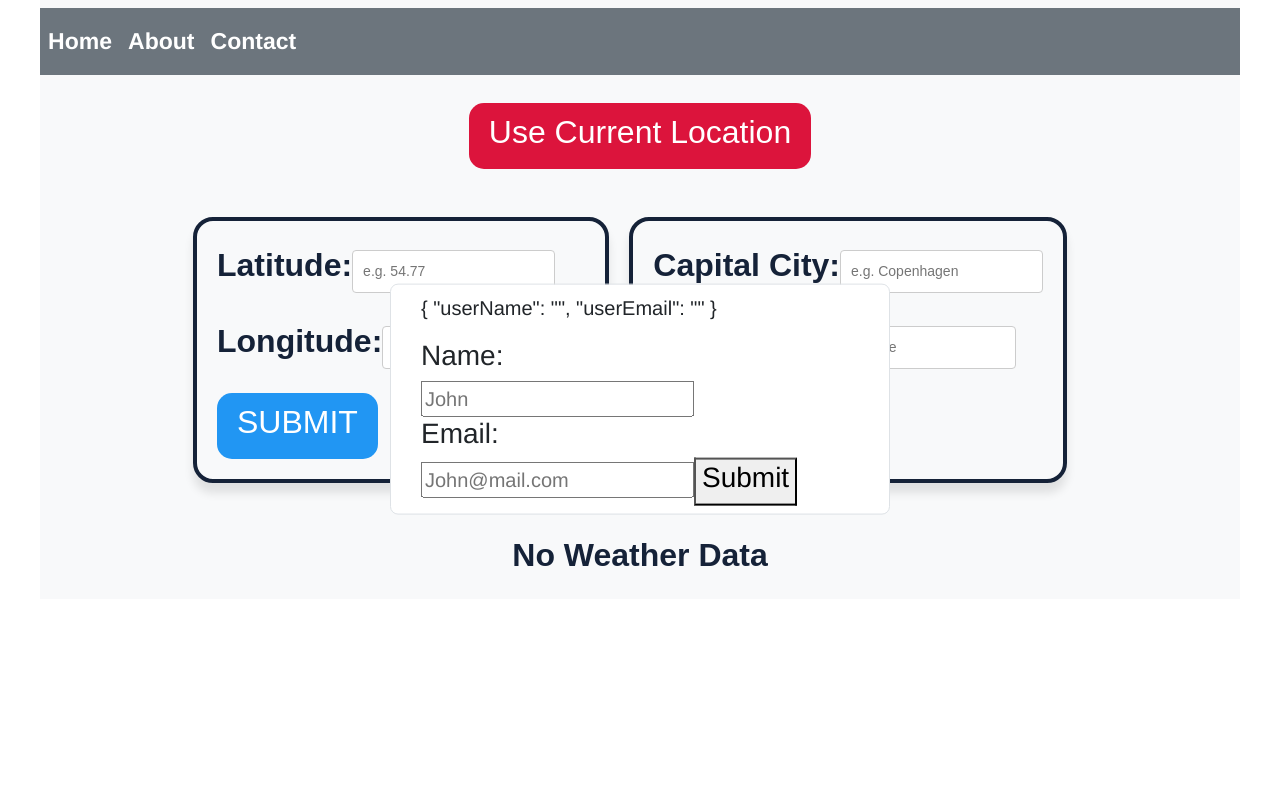
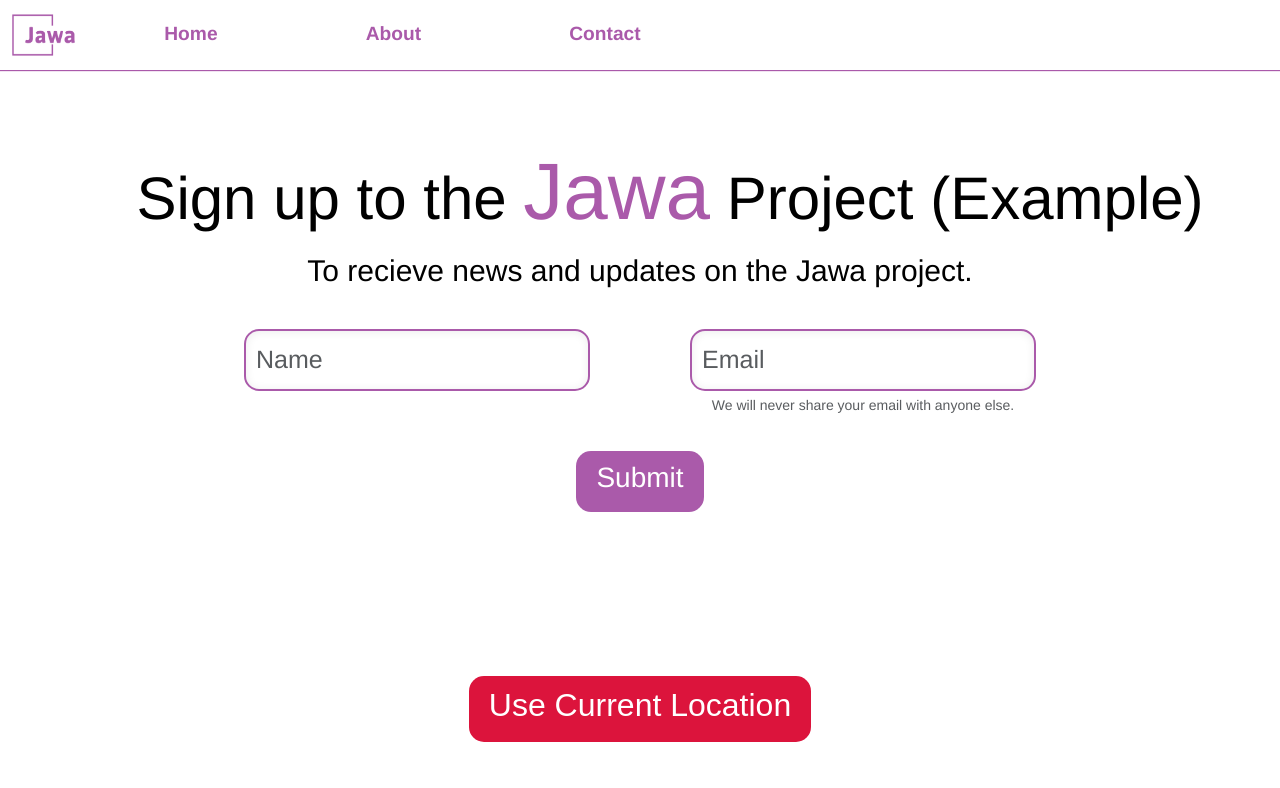
Before and after one commit to Kamran6433/Weather_Application, a Vue app in the folder my-weather-application/: page / in a window 1280 px wide. Shown: the top 788 px of the page. Built offline with nearby package versions, Linux system fonts and the light colour scheme; what vue-resource would draw is missing.

Commit message:
Mainly design

```diff
--- a/my-weather-application/public/index.html
+++ b/my-weather-application/public/index.html
@@ -3,8 +3,9 @@
   <head>
     <meta charset="utf-8">
     <meta http-equiv="X-UA-Compatible" content="IE=edge">
-    <meta name="viewport" content="width=device-width,initial-scale=1.0">
-    <link rel="icon" href="<%= BASE_URL %>favicon.ico">
+    <meta name="viewport" content="width=device-width, initial-scale=1.0, user-scalable=no">
+    <!-- <meta name="viewport" content="width=device-width, initial-scale=1.0> -->
+    <link rel="shortcut icon" type="image/x-icon" href="/assets/jawa-logo.png" />
     <title><%= htmlWebpackPlugin.options.title %></title>
   </head>
   <body>
--- a/my-weather-application/src/App.vue
+++ b/my-weather-application/src/App.vue
@@ -1,6 +1,13 @@
 <template>
-    <div id="app" class="centering bg-light">
+    <div id="app" class="centering">
       <nav-bar></nav-bar>
+      <br/>
+      <br/>
+      <br/>
+      <br/>
+      <br/>
+      <br/>
+      <section>
         <div id="form" v-if="!userInformation.userName">
           <!-- You need to listen for the event that you emmitted in the child componenet and also catch the data through ¢event -->
           <user-information-form v-bind:user-information="userInformation" v-on:changeUserInformationDataEmitted="updateUserInformation($event)"></user-information-form>
@@ -8,9 +15,16 @@
           <!-- <userInformationForm v-bind:user-information="userInformation" v-on:changeUserInformationDataEmitted="updateUserInformation($event)"></userInformationForm> -->
         </div>
         <div v-else>
-        <h1>{{ userInformation.userName }} {{ userInformation.userEmail }}</h1>
+          <h1>Welcome: {{ userInformation.userName }} {{ userInformation.userEmail }}</h1>
         </div>
+        <br/>
+        <br/>
+        <br/>
+        <br/>
+        <br/>
+        <br/>
         <router-view></router-view>
+      </section>
     </div>
 </template>
 
@@ -54,7 +68,7 @@ export default {
 
 <style>
 #app {
-    font-family: Avenir, Helvetica, Arial, sans-serif;
+    /* font-family: Avenir, Helvetica, Arial, sans-serif; */
     -webkit-font-smoothing: antialiased;
     -moz-osx-font-smoothing: grayscale;
     color: #152238;
@@ -64,21 +78,17 @@ export default {
 .centering {
     max-width: 1200px;
 }
-header {
+/* header {
   display: flex;
   justify-content: space-between;
-}
+} */
 h1 {
   font-weight: 900;
   font-size: 75px;
   margin-left: 5%;
 }
 #form {
-  z-index: 1;
-  position: fixed;
-  width: 500px;
-  top: 50%;
-  left: 50%;
-  transform: translate(-50%, -50%);
+  /* top: 50px;
+  width: 100%; */
 }
 </style>
--- a/my-weather-application/src/components/AboutPage.vue
+++ b/my-weather-application/src/components/AboutPage.vue
@@ -17,6 +17,6 @@ export default {
 }
 </script>
 
-<style>
+<style scoped>
 
 </style>
--- a/my-weather-application/src/components/ContactPage.vue
+++ b/my-weather-application/src/components/ContactPage.vue
@@ -17,6 +17,6 @@ export default {
 };
 </script>
 
-<style>
+<style scoped>
 
 </style>
--- a/my-weather-application/src/components/NavBar.vue
+++ b/my-weather-application/src/components/NavBar.vue
@@ -1,19 +1,20 @@
 <template>
     <div class="navbar">
-        <nav class="navbar navbar-expand-lg bg-secondary">
+        <nav class="navbar-expand-lg">
             <button class="navbar-toggler" type="button" data-toggle="collapse" data-target="#navbarNav" aria-controls="navbarNav" aria-expanded="false" aria-label="Toggle navigation">
                 <span class="navbar-toggler-icon"></span>
             </button>
             <div class="collapse navbar-collapse" id="navbarNav">
                 <ul class="navbar-nav ml-auto">
+                    <img id="logo" src="../assets/jawa-logo.png" alt="Jawa-Logo" height="50px"/>
                     <li class="nav-item">
-                        <router-link to="/" class="nav-link text-white">Home</router-link>
+                        <router-link to="/" class="text">Home</router-link>
                     </li>
                     <li class="nav-item">
-                        <router-link to="/about" class="nav-link text-white">About</router-link>
+                        <router-link to="/about" class="text">About</router-link>
                     </li>
                     <li class="nav-item">
-                        <router-link to="/contact" class="nav-link text-white">Contact</router-link>
+                        <router-link to="/contact" class="text">Contact</router-link>
                     </li>
                 </ul>
             </div>
@@ -33,14 +34,31 @@ export default {
 }
 </script>
 
-<style>
+<style scoped>
 .navbar {
-    width: 100%;
+    background-color: #ffffff;
+    position: fixed;
+    top: 0px;
+    font-family: Jaldi, Avenir, Helvetica, Arial, sans-serif;
+    padding: 10px;
+    left: 0;
+    right: 0;
     font-size: larger;
-    font-weight: 600;
-    color: white;
+    font-weight: 700;
+    color: #ffffff;
+    box-shadow: 0px 1px 1px #AA5AAA;
 }
-a {
-    color: white;
+li {
+    padding: 10px;
+    margin-left: 20%;
+    margin-right: 20%;
+}
+ul {
+    max-width: 1200px;
+    left: 50px;
+}
+.text {
+    color: #AA5AAA;
+    text-decoration: none;
 }
 </style>
--- a/my-weather-application/src/components/UserInformationForm.vue
+++ b/my-weather-application/src/components/UserInformationForm.vue
@@ -1,14 +1,20 @@
 <template>
-    <div class="form form-control form-control-lg form-group form-check">
-        <p> {{ userInformation }} </p>
-        <div>
-            <h3>Name: </h3>
-            <input v-model="userName" placeholder="John">
-            <h3>Email: </h3>
-            <input v-model="userEmail" placeholder="John@mail.com">
-            <button v-on:click="changeUserInformation"><h3>Submit</h3></button>
+        <!-- <div class="form form-control form-control-lg form-group form-check"> -->
+        <div class="outer-form">
+            <h1 aria-describedby="signUp">Sign up to the <span>Jawa</span> Project (Example)</h1>
+            <p id="signUp">To recieve news and updates on the Jawa project.</p>
+            <div class="form">
+                <div class="form-group">
+                    <input id="name" type="text" class="form-control" v-model="userName" placeholder="Name">
+                </div>
+                <div class="form-group">
+                    <input id="email" type="email" class="form-control" v-model="userEmail" placeholder="Email" aria-describedby="emailHelp">
+                    <div id="emailHelp" class="form-text">We will never share your email with anyone else.</div>
+                </div>
+            </div>
+            <br/>
+            <button id="submit" v-on:click="changeUserInformation"><h3>Submit</h3></button>
         </div>
-    </div>
 </template>
 
 <script>
@@ -35,12 +41,60 @@ export default {
 }
 </script>
 
-<style>
+<style scoped>
+.outer-form {
+    font-family: Avenir, Helvetica, Arial, sans-serif;
+    text-align: center;
+}
+span {
+    color: #AA5AAA;
+    font-size: 80px;
+    font-family: Jaldi, Avenir, Helvetica, Arial, sans-serif;
+}
 .form {
-    display: flex;
-    justify-content: center;
-    align-items: center;
-    margin-left: auto;
-    margin-right: auto;
+    display: inline-flex;
+    margin: 20px;
+}
+.form input {
+    width: 100%;
+    border: 2px solid #AA5AAA;
+    margin: auto;
+    border-radius: 15px;
+    padding: 10px;
+    font-size: 25px;
+    box-shadow: inset 0 1px 10px rgba(0, 0, 0, 0.075);
+    transition: border-color 0.3s ease-in-out, box-shadow 0.3s ease-in-out;
+}
+.form input:focus {
+  border-color: #ffaf46;
+  outline: 0;
+  box-shadow: 0 0 0 0.2rem rgba(170, 90, 170, 0.25);
+}
+.form-group {
+    margin-bottom: 15px;
+    margin-left: 50px;
+    margin-right: 50px;
+}
+#submit {
+    text-align: center;
+    font-family: Jaldi, Avenir, Helvetica, Arial, sans-serif;
+    border-radius: 15px;
+    background-color: #AA5AAA;
+    color: #fff;
+    border: none;
+    padding: 10px 20px;
+    cursor: pointer;
+    transition: background-color 0.3s ease;
+}
+#submit:hover {
+    background-color: #ffaf46;
+}
+h1 {
+    font-size: 60px;
+    color: black;
+}
+#signUp {
+    font-size: 30px;
+    color: black;
 }
 </style>
```
Also changed, not shown: my-weather-application/src/assets/jawa-logo.png (added). Lines whose indentation alone changed are shown as unchanged.
